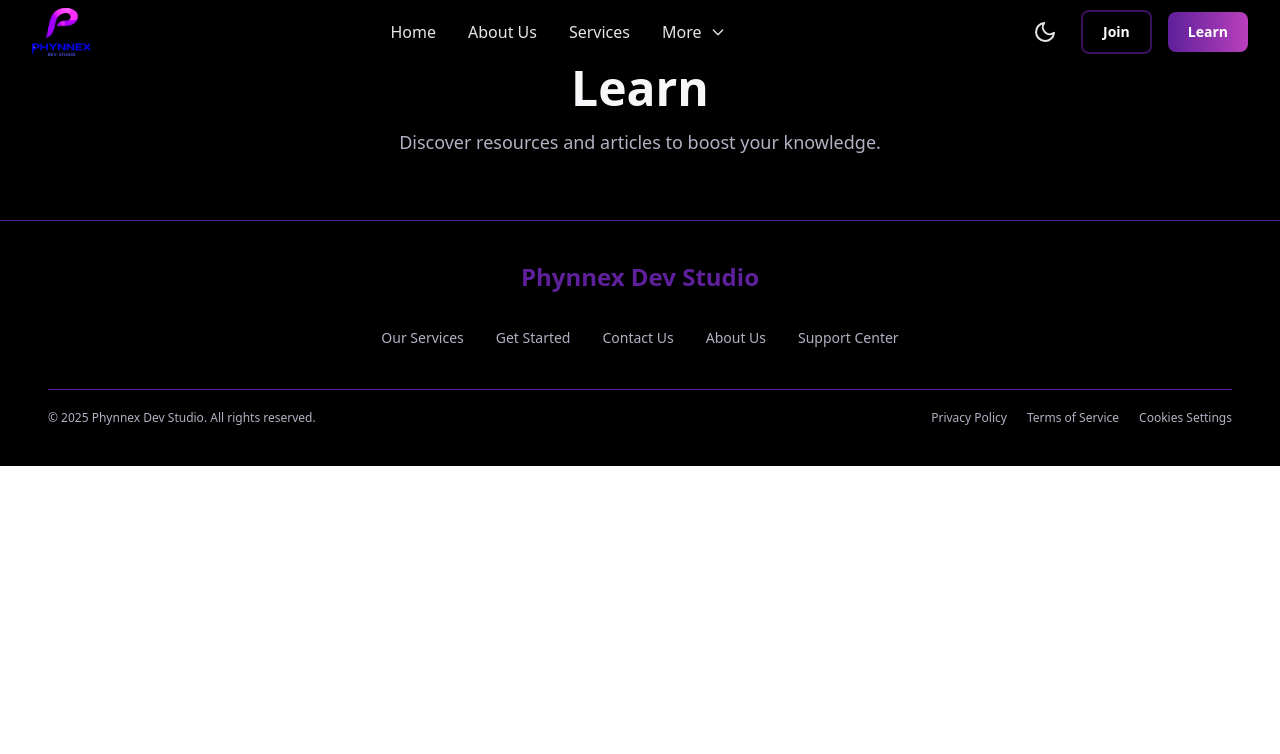
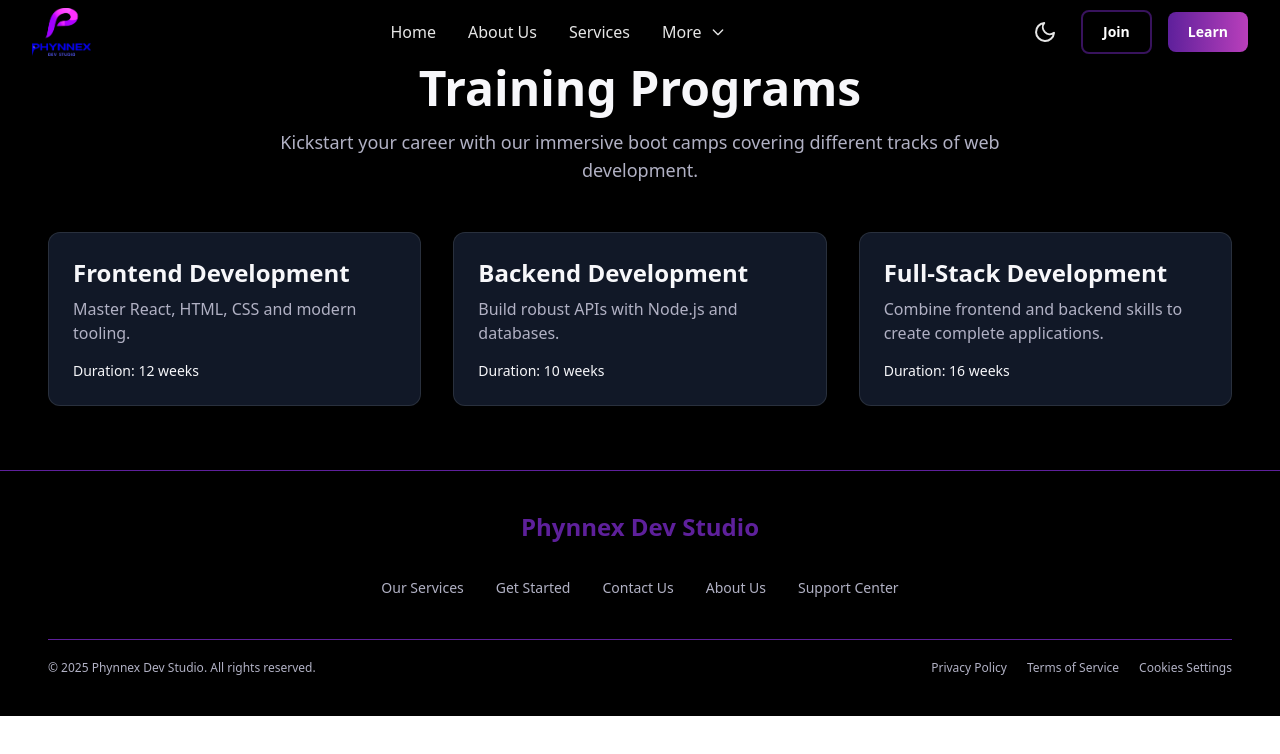
Before and after one commit to Phynnex/phynnex-dev-studio, a Next.js app: page /learn in a window 1280 px wide. Shown: the top 754 px of the page. Built offline with nearby package versions, Linux system fonts and the light colour scheme.

Commit message:
feat: add training programs to learn page

```diff
--- a/src/pages/learn.tsx
+++ b/src/pages/learn.tsx
@@ -2,18 +2,49 @@ import React from 'react';
 import SEO from '../components/SEO';
 
 const LearnPage = () => {
+  const tracks = [
+    {
+      title: 'Frontend Development',
+      description: 'Master React, HTML, CSS and modern tooling.',
+      duration: '12 weeks',
+    },
+    {
+      title: 'Backend Development',
+      description: 'Build robust APIs with Node.js and databases.',
+      duration: '10 weeks',
+    },
+    {
+      title: 'Full-Stack Development',
+      description: 'Combine frontend and backend skills to create complete applications.',
+      duration: '16 weeks',
+    },
+  ];
+
   return (
     <>
       <SEO
         title="Phynnex Dev Studio - Learn"
-        description="Discover resources and articles from Phynnex Dev Studio."
+        description="Explore our hands-on boot camp training programs for web development."
       />
       <div className="bg-black py-16">
         <div className="container-custom">
-          <h1 className="text-4xl md:text-5xl font-bold text-center text-off-white">Learn</h1>
+          <h1 className="text-4xl md:text-5xl font-bold text-center text-off-white">
+            Training Programs
+          </h1>
           <p className="text-center text-lg text-dark-gray mt-4 max-w-3xl mx-auto">
-            Discover resources and articles to boost your knowledge.
+            Kickstart your career with our immersive boot camps covering different tracks of web
+            development.
           </p>
+
+          <div className="mt-12 grid gap-8 md:grid-cols-3">
+            {tracks.map((track) => (
+              <div key={track.title} className="p-6 rounded-xl bg-gray-900 border border-white/10">
+                <h2 className="text-2xl font-semibold text-off-white mb-2">{track.title}</h2>
+                <p className="text-dark-gray mb-4">{track.description}</p>
+                <p className="text-sm font-medium text-off-white">Duration: {track.duration}</p>
+              </div>
+            ))}
+          </div>
         </div>
       </div>
     </>
```
